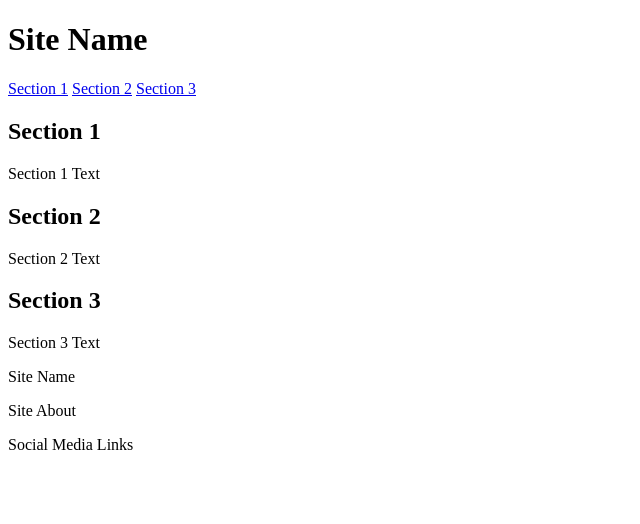
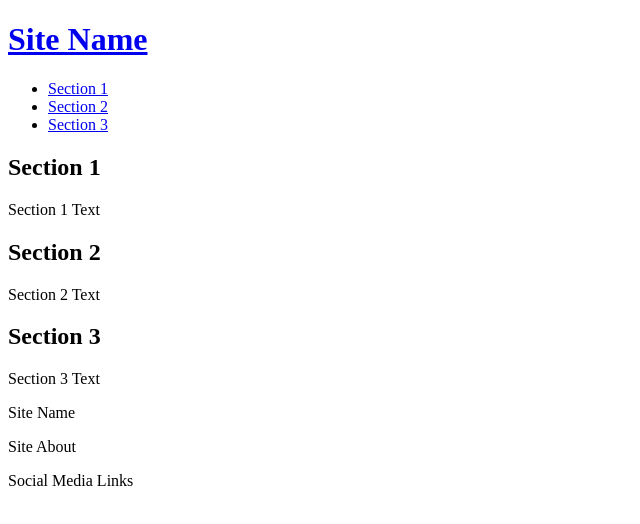
Before and after one commit to AlexaH88/horizon-gamepedia, a plain HTML site: page index.html in a window 1280 px wide. Shown: the whole page, without its empty margins (0-640 px from the left). Drawn offline with Linux system fonts and the light colour scheme.

Commit message:
Add ul li elements to nav, add a element to site name in header

```diff
--- a/index.html
+++ b/index.html
@@ -13,12 +13,16 @@
 <body>
     <header>
         <div>
-            <h1>Site Name</h1>
+            <a href="#" aria-label="Link to the Section 1 of the website">
+                <h1>Site Name</h1>
+            </a>
             <nav>
-                <a href="#" aria-label="Link to the Section 1 of the website">Section 1</a>
-                <a href="#" aria-label="Link to the Section 2 of the website">Section 2</a>
-                <a href="#" aria-label="Link to the Section 3 of the website">Section 3</a>
-        </nav>
+                <ul>
+                    <li><a href="#" aria-label="Link to the Section 1 of the website">Section 1</a></li>
+                    <li><a href="#" aria-label="Link to the Section 2 of the website">Section 2</a></li>
+                    <li><a href="#" aria-label="Link to the Section 3 of the website">Section 3</a></li>
+                </ul>
+            </nav>
         </div>
     </header>
 
```
Also changed, not shown: section-2.html (added).
